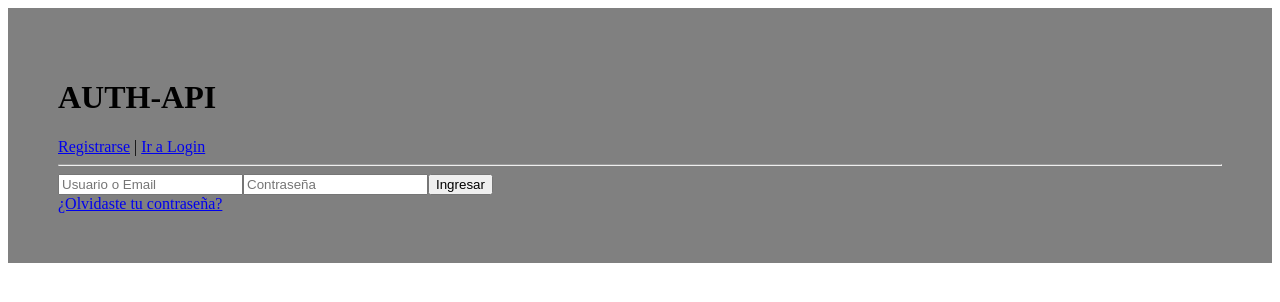
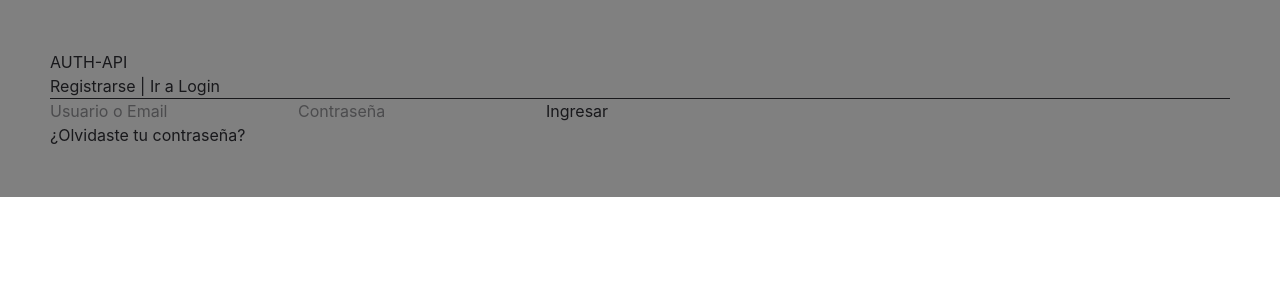
Before and after one commit to thiagoiik/dev-invtzn-ecosys, a Vue app in the folder auth-front/: page /login/ in a window 1280 px wide. Shown: the top 302 px of the page. Built offline with nearby package versions, Linux system fonts and the light colour scheme.

Commit message:
Frontend: Agregamos motor css tailwind y daisy-ui

```diff
--- a/auth-front/package.json
+++ b/auth-front/package.json
@@ -18,10 +18,13 @@
     "vue-toastification": "^2.0.0-rc.5"
   },
   "devDependencies": {
+    "@tailwindcss/vite": "^4.3.0",
     "@vitejs/plugin-vue": "^6.0.6",
     "@vue/test-utils": "^2.4.6",
+    "daisyui": "^5.5.19",
     "jsdom": "^24.1.0",
     "msw": "^2.3.0",
+    "tailwindcss": "^4.3.0",
     "vite": "^8.0.8",
     "vite-plugin-vue-devtools": "^8.1.1",
     "vitest": "^2.0.0",
--- /dev/null
+++ b/auth-front/src/assets/style.css
@@ -0,0 +1,2 @@
+@import "tailwindcss";
+@plugin "daisyui";
--- a/auth-front/src/main.js
+++ b/auth-front/src/main.js
@@ -3,6 +3,8 @@ import { createPinia } from 'pinia';
 import piniaPluginPersistedstate from 'pinia-plugin-persistedstate';
 import Toast from "vue-toastification"; // Importación nueva
 import "vue-toastification/dist/index.css"; // Estilos de la librería
+
+import './assets/style.css'; // Estilos globales Tailwind + DaisyUI
 
 import App from './App.vue';
 import router from './core/router'; // <-- 1. Importamos el router
--- a/auth-front/vite.config.js
+++ b/auth-front/vite.config.js
@@ -1,9 +1,10 @@
 import { defineConfig } from 'vite'
 import vue from '@vitejs/plugin-vue'
+import tailwindcss from '@tailwindcss/vite'
 import path from 'path' // Necesitas importar 'path'
 
 export default defineConfig({
-  plugins: [vue()],
+  plugins: [vue(), tailwindcss()],
   resolve: {
     alias: {
       '@': path.resolve(__dirname, './src'),
```
Also changed, not shown: 1 other file (tests, documents, lock files or other folders).
